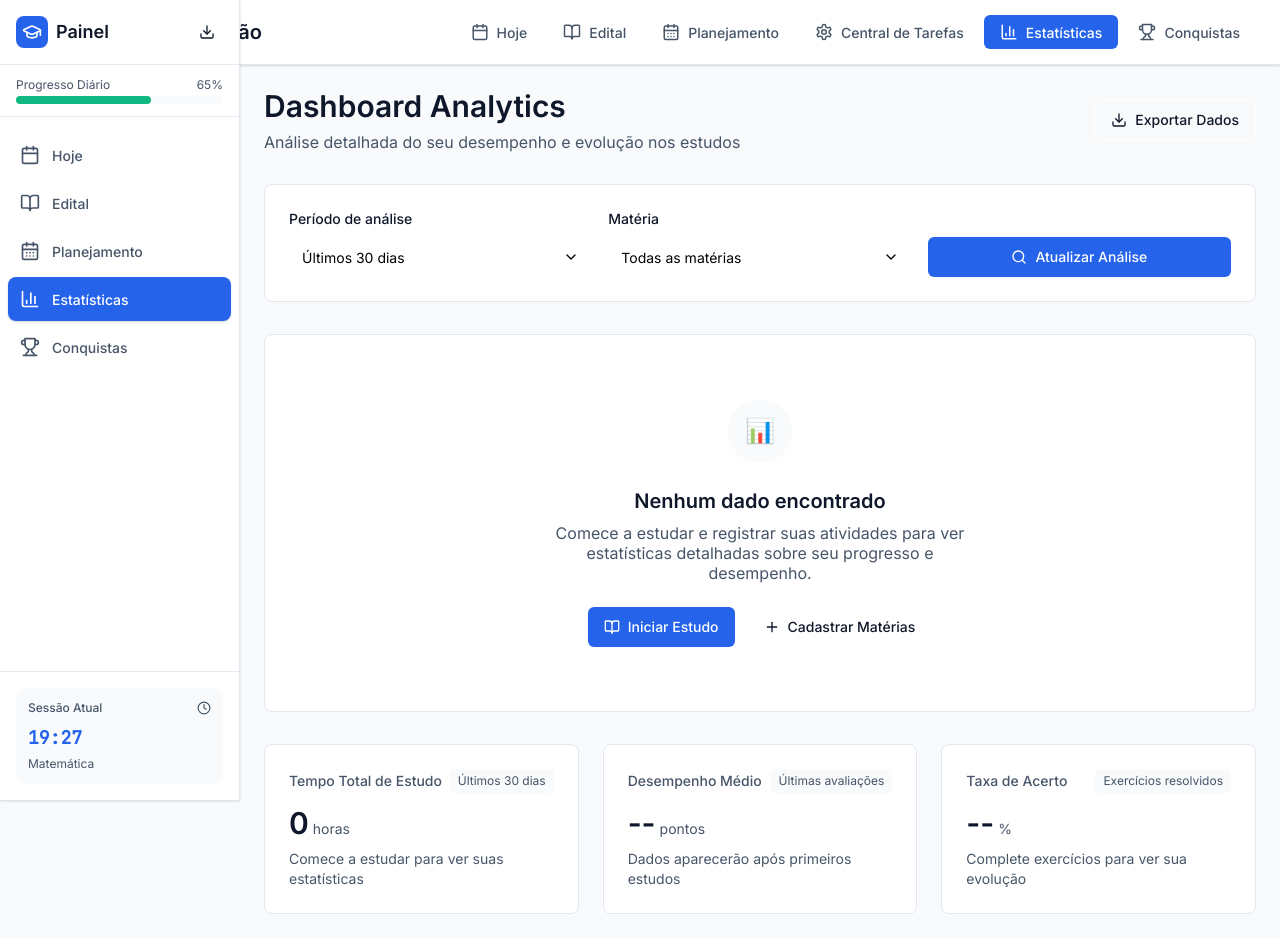
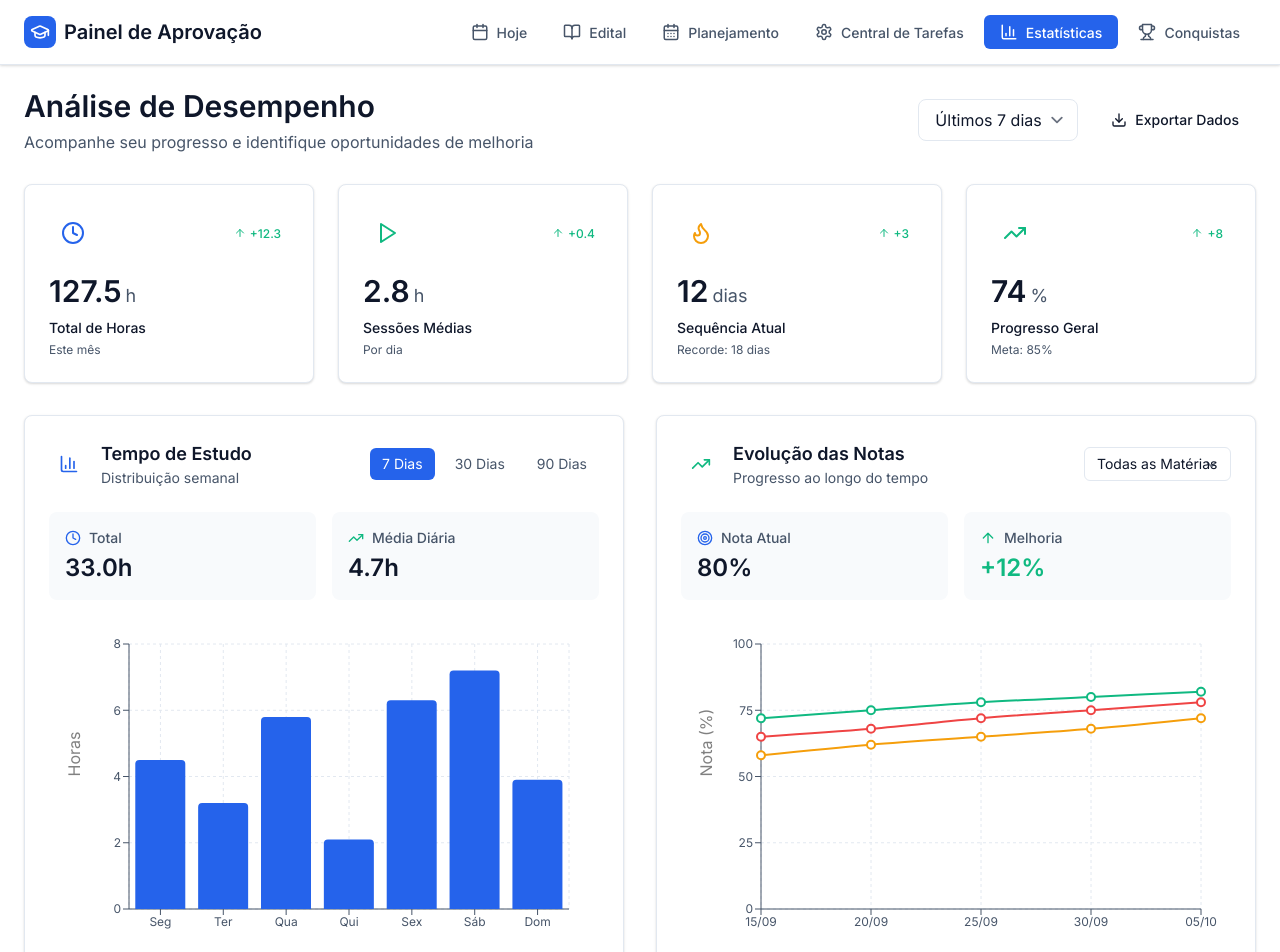
Before and after one commit to Arthur-prog-prf/Questoes-teste, a React (Vite) app: page /analytics-dashboard in a window 1280 px wide. Shown: the top 952 px of the page. Built offline with nearby package versions, Linux system fonts and the light colour scheme.

Commit message:
Update index.jsx

```diff
--- a/src/pages/analytics-dashboard/index.jsx
+++ b/src/pages/analytics-dashboard/index.jsx
@@ -1,239 +1,88 @@
 import React, { useState, useEffect } from 'react';
 import Header from '../../components/ui/Header';
-import Sidebar from '../../components/ui/Sidebar';
 import Button from '../../components/ui/Button';
-import Select from '../../components/ui/Select';
 
+import SummaryMetrics from './components/SummaryMetrics';
+import StudyTimeChart from './components/StudyTimeChart';
+import ScoreEvolutionChart from './components/ScoreEvolutionChart';
+import MasteryRadarChart from './components/MasteryRadarChart';
+import WeakPointsSection from './components/WeakPointsSection';
+import ExportModal from './components/ExportModal';
 
 const AnalyticsDashboard = () => {
-  const [isSidebarCollapsed, setIsSidebarCollapsed] = useState(false);
-  const [selectedPeriod, setSelectedPeriod] = useState('30');
-  const [selectedSubject, setSelectedSubject] = useState('all');
-  const [isExporting, setIsExporting] = useState(false);
+  const [selectedPeriod, setSelectedPeriod] = useState('7'); // Default to 7 days
+  const [isExportModalOpen, setIsExportModalOpen] = useState(false);
 
-  // Mock data - In real app, this would come from Supabase
-  const [analyticsData, setAnalyticsData] = useState({
-    studyTime: {
-      total: 0,
-      average: 0,
-      trend: 'up'
-    },
-    performance: {
-      score: 0,
-      accuracy: 0,
-      improvement: 0
-    },
-    subjects: []
-  });
-
-  useEffect(() => {
-    // Initialize with empty/default data
-    const mockData = {
-      studyTime: {
-        total: 0,
-        average: 0,
-        trend: 'neutral'
-      },
-      performance: {
-        score: 0,
-        accuracy: 0,
-        improvement: 0
-      },
-      subjects: []
-    };
-
-    setAnalyticsData(mockData);
-  }, [selectedPeriod, selectedSubject]);
-
-  const handleExport = async () => {
-    setIsExporting(true);
-    // Simulate export process
-    await new Promise(resolve => setTimeout(resolve, 2000));
-
-    // Create and download a simple CSV with headers only (no data)
-    const csvContent = 'Data,Materia,Tempo_Estudo,Desempenho,Observacoes\n';
-    const blob = new Blob([csvContent], { type: 'text/csv' });
-    const url = window.URL?.createObjectURL(blob);
-    const a = document.createElement('a');
-    a.href = url;
-    a.download = `analytics-${new Date()?.toISOString()?.split('T')?.[0]}.csv`;
-    a?.click();
-    window.URL?.revokeObjectURL(url);
-
-    setIsExporting(false);
-  };
-
-  const periodOptions = [
+  const periods = [
     { value: '7', label: 'Últimos 7 dias' },
     { value: '30', label: 'Últimos 30 dias' },
     { value: '90', label: 'Últimos 3 meses' },
     { value: '365', label: 'Último ano' }
   ];
 
-  const subjectOptions = [
-    { value: 'all', label: 'Todas as matérias' },
-    { value: 'matematica', label: 'Matemática' },
-    { value: 'portugues', label: 'Português' },
-    { value: 'direito', label: 'Direito' },
-    { value: 'informatica', label: 'Informática' }
-  ];
-
   return (
-    <div className="min-h-screen bg-surface">
+    <div className="min-h-screen bg-background">
       <Header />
-      <Sidebar
-        isCollapsed={isSidebarCollapsed}
-        onToggleCollapse={() => setIsSidebarCollapsed(!isSidebarCollapsed)}
-      />
-      <main className={`transition-all duration-300 ${isSidebarCollapsed ? 'lg:ml-16' : 'lg:ml-60'} pt-16`}>
-        <div className="p-6">
-          {/* Header */}
+      <main className="pt-16">
+        <div className="p-6 max-w-7xl mx-auto">
+          {/* Page Header */}
           <div className="flex items-center justify-between mb-8">
             <div>
               <h1 className="text-3xl font-bold text-foreground mb-2">
-                Dashboard Analytics
+                Análise de Desempenho
               </h1>
               <p className="text-text-secondary">
-                Análise detalhada do seu desempenho e evolução nos estudos
+                Acompanhe seu progresso e identifique oportunidades de melhoria
               </p>
             </div>
-            <Button
-              onClick={handleExport}
-              disabled={isExporting}
-              iconName="Download"
-              iconPosition="left"
-              variant="outline"
-            >
-              {isExporting ? 'Exportando...' : 'Exportar Dados'}
-            </Button>
-          </div>
 
-          {/* Filters */}
-          <div className="bg-white rounded-lg border border-border p-6 mb-8">
-            <div className="grid grid-cols-1 md:grid-cols-3 gap-4">
-              <div>
-                <label className="block text-sm font-medium text-foreground mb-2">
-                  Período de análise
-                </label>
-                <Select
-                  value={selectedPeriod}
-                  onValueChange={setSelectedPeriod}
-                  options={periodOptions}
-                />
-              </div>
-              <div>
-                <label className="block text-sm font-medium text-foreground mb-2">
-                  Matéria
-                </label>
-                <Select
-                  value={selectedSubject}
-                  onValueChange={setSelectedSubject}
-                  options={subjectOptions}
-                />
-              </div>
-              <div className="flex items-end">
-                <Button
-                  variant="default"
-                  className="w-full"
-                  iconName="Search"
-                  iconPosition="left"
-                >
-                  Atualizar Análise
-                </Button>
-              </div>
+            <div className="flex items-center space-x-4">
+              {/* Period Selector */}
+              <select
+                value={selectedPeriod}
+                onChange={(e) => setSelectedPeriod(e?.target?.value)}
+                className="px-4 py-2 border border-border rounded-lg bg-white text-foreground focus:ring-2 focus:ring-primary focus:border-primary"
+              >
+                {periods?.map((period) => (
+                  <option key={period?.value} value={period?.value}>
+                    {period?.label}
+                  </option>
+                ))}
+              </select>
+
+              {/* Export Button */}
+              <Button
+                variant="outline"
+                onClick={() => setIsExportModalOpen(true)}
+                iconName="Download"
+                iconPosition="left"
+              >
+                Exportar Dados
+              </Button>
             </div>
           </div>
 
-          {/* Empty State */}
-          <div className="bg-white rounded-lg border border-border">
-            <div className="flex flex-col items-center justify-center py-16 px-6 text-center">
-              <div className="w-16 h-16 bg-muted rounded-full flex items-center justify-center mb-6">
-                <span className="text-2xl">📊</span>
-              </div>
-              <h3 className="text-xl font-semibold text-foreground mb-2">
-                Nenhum dado encontrado
-              </h3>
-              <p className="text-text-secondary max-w-md mb-6">
-                Comece a estudar e registrar suas atividades para ver estatísticas detalhadas
-                sobre seu progresso e desempenho.
-              </p>
-              <div className="flex flex-col sm:flex-row gap-3">
-                <Button
-                  variant="default"
-                  iconName="BookOpen"
-                  iconPosition="left"
-                  onClick={() => window.location.href = '/study-planner'}
-                >
-                  Iniciar Estudo
-                </Button>
-                <Button
-                  variant="outline"
-                  iconName="Plus"
-                  iconPosition="left"
-                  onClick={() => window.location.href = '/exam-syllabus-manager'}
-                >
-                  Cadastrar Matérias
-                </Button>
-              </div>
-            </div>
+          {/* Summary Metrics */}
+          <div className="mb-8">
+            <SummaryMetrics selectedPeriod={selectedPeriod} />
           </div>
 
-          {/* Info Cards - Empty State */}
-          <div className="grid grid-cols-1 md:grid-cols-3 gap-6 mt-8">
-            <div className="bg-white rounded-lg border border-border p-6">
-              <div className="flex items-center justify-between mb-3">
-                <h3 className="text-sm font-medium text-text-secondary">
-                  Tempo Total de Estudo
-                </h3>
-                <span className="text-xs px-2 py-1 bg-muted rounded text-text-secondary">
-                  {periodOptions?.find(p => p?.value === selectedPeriod)?.label}
-                </span>
-              </div>
-              <div className="flex items-baseline">
-                <span className="text-3xl font-bold text-foreground">0</span>
-                <span className="text-sm text-text-secondary ml-1">horas</span>
-              </div>
-              <p className="text-sm text-text-secondary mt-2">
-                Comece a estudar para ver suas estatísticas
-              </p>
-            </div>
+          {/* Charts Grid */}
+          <div className="grid grid-cols-1 lg:grid-cols-2 gap-8 mb-8">
+            <StudyTimeChart selectedPeriod={selectedPeriod} />
+            <ScoreEvolutionChart selectedPeriod={selectedPeriod} />
+            <MasteryRadarChart selectedPeriod={selectedPeriod} />
+            <WeakPointsSection selectedPeriod={selectedPeriod} />
+          </div>
 
-            <div className="bg-white rounded-lg border border-border p-6">
-              <div className="flex items-center justify-between mb-3">
-                <h3 className="text-sm font-medium text-text-secondary">
-                  Desempenho Médio
-                </h3>
-                <span className="text-xs px-2 py-1 bg-muted rounded text-text-secondary">
-                  Últimas avaliações
-                </span>
-              </div>
-              <div className="flex items-baseline">
-                <span className="text-3xl font-bold text-foreground">--</span>
-                <span className="text-sm text-text-secondary ml-1">pontos</span>
-              </div>
-              <p className="text-sm text-text-secondary mt-2">
-                Dados aparecerão após primeiros estudos
-              </p>
-            </div>
-
-            <div className="bg-white rounded-lg border border-border p-6">
-              <div className="flex items-center justify-between mb-3">
-                <h3 className="text-sm font-medium text-text-secondary">
-                  Taxa de Acerto
-                </h3>
-                <span className="text-xs px-2 py-1 bg-muted rounded text-text-secondary">
-                  Exercícios resolvidos
-                </span>
-              </div>
-              <div className="flex items-baseline">
-                <span className="text-3xl font-bold text-foreground">--</span>
-                <span className="text-sm text-text-secondary ml-1">%</span>
-              </div>
-              <p className="text-sm text-text-secondary mt-2">
-                Complete exercícios para ver sua evolução
-              </p>
-            </div>
-          </div>
+          {/* Export Modal */}
+          {isExportModalOpen && (
+            <ExportModal
+              isOpen={isExportModalOpen}
+              onClose={() => setIsExportModalOpen(false)}
+              selectedPeriod={selectedPeriod}
+            />
+          )}
         </div>
       </main>
     </div>
```
